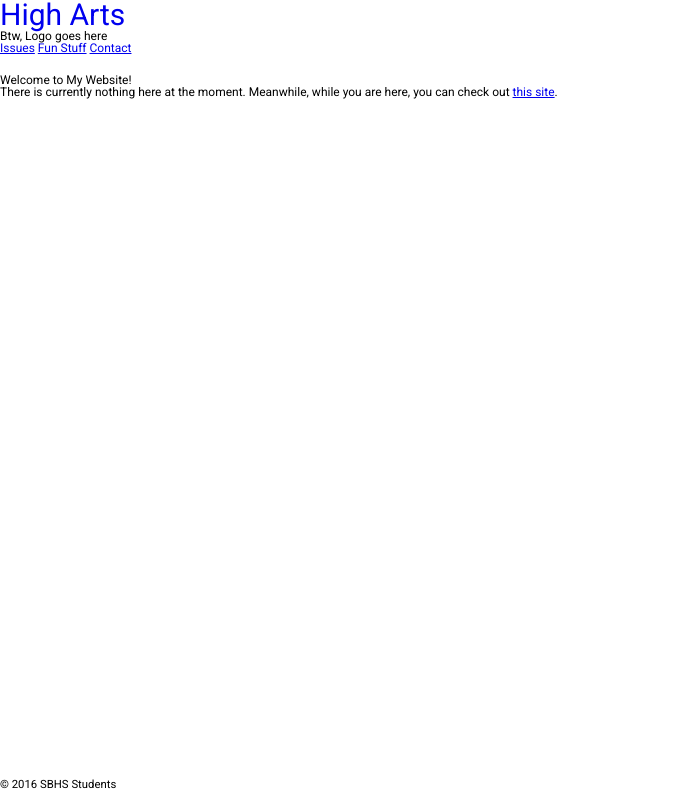
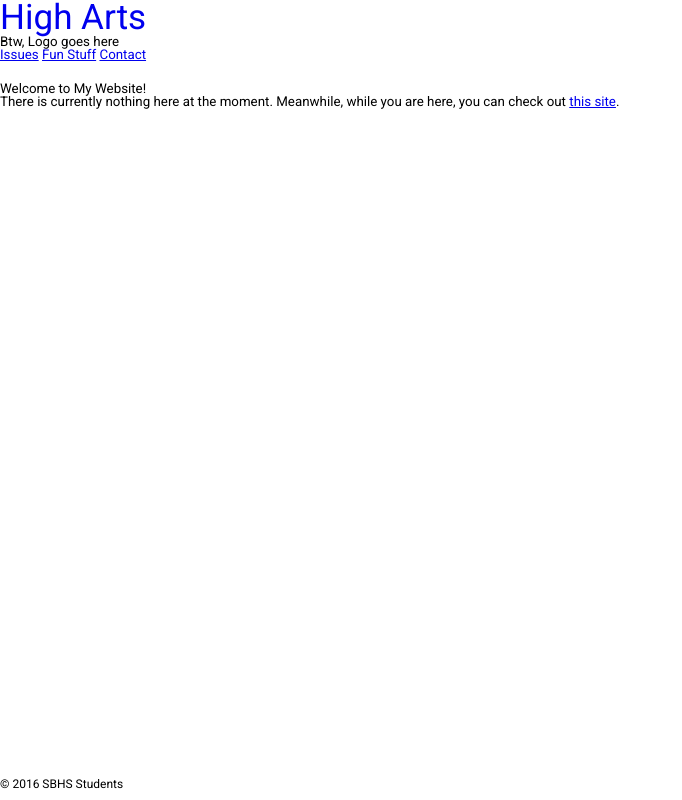
Before and after one commit to sidney-pham/high_arts, a plain HTML site: page index.html in a window 1280 px wide. Shown: the whole page, without its empty margins (0-682 px from the left). Drawn offline with Linux system fonts and the light colour scheme.

Commit message:
Site Updated: 14.02.16-22:10:48

```diff
--- a/css/style.css
+++ b/css/style.css
@@ -1 +1 @@
-body,html{height:100%;width:100%;font-family:Roboto,'Helvetica Neue','Segoe UI',sans-serif;font-size:9pt}.logo h1{font-size:30px}.logo h1 a{text-decoration:none}.navbar li{display:inline-block;text-decoration:none}#header{margin-bottom:10px}#main{margin-top:20px}footer{position:absolute;bottom:0;font-size:8.5pt;padding-bottom:10px}
+body,html{height:100%;width:100%;font-family:Roboto,'Helvetica Neue','Segoe UI',sans-serif;font-size:10pt}.logo h1{font-size:35px}.logo h1 a{text-decoration:none}.navbar li{display:inline-block;text-decoration:none}#header{margin-bottom:10px}#main{margin-top:20px}footer{position:absolute;bottom:0;font-size:9pt;padding-bottom:10px}
```
